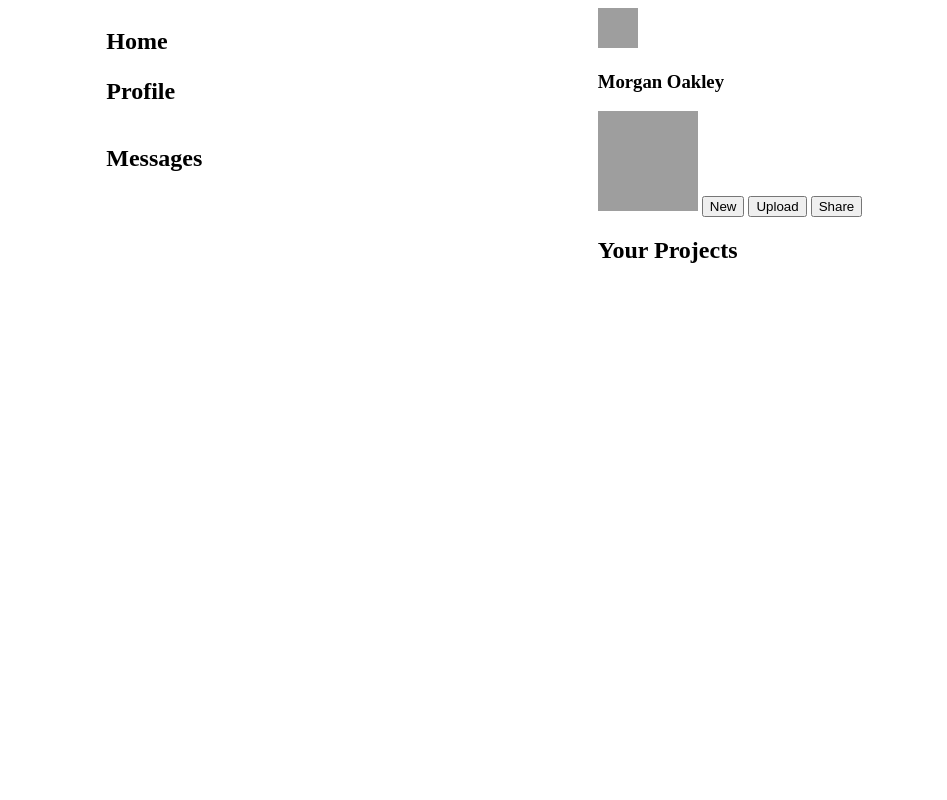
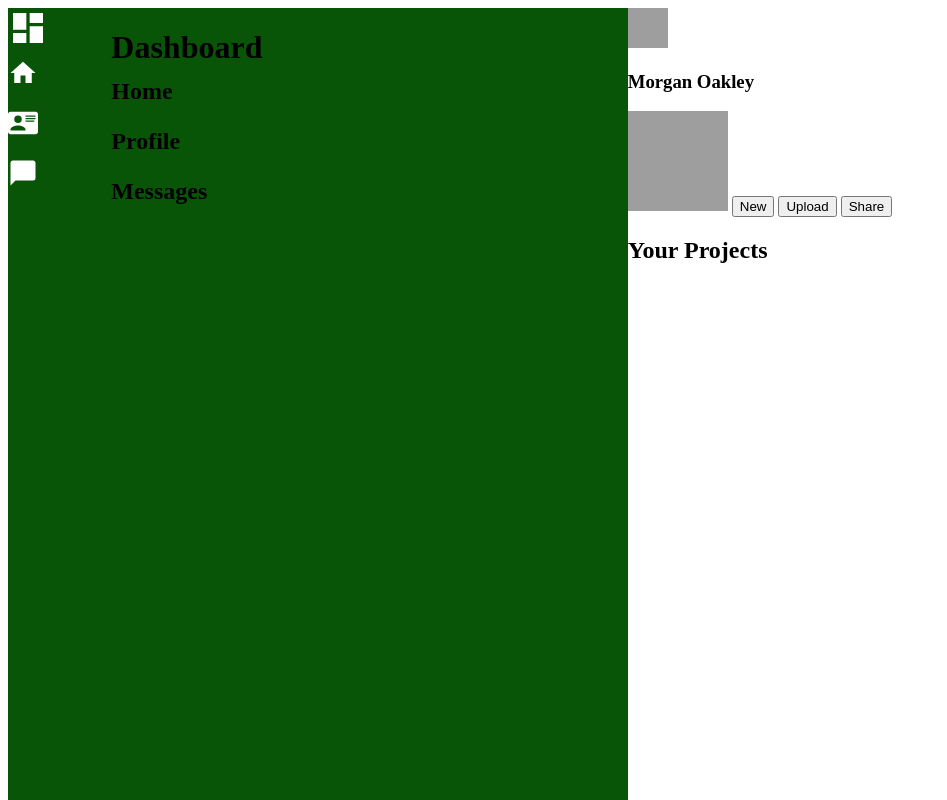
Before and after one commit to matterramun/grid-admin-dashboard, a plain HTML site: page index.html in a window 1280 px wide. Shown: the top 800 px of the page, without its empty margins (0-947 px from the left). Drawn offline with Linux system fonts and the light colour scheme; grey boxes are pictures that could not be loaded.

Commit message:
Shift page title and nav out of containers, into left-sidebar.
- this puts all the sidebar content in the same grid preventing us from
    having to set a second grid for a title container.

```diff
--- a/index.html
+++ b/index.html
@@ -8,15 +8,14 @@
 </head>
 <body>
     <div class="left-sidebar">
-        <div class="page-title"></div>
-        <div class="nav-container">
+        <img src="./assets/icons/view-dashboard.svg" alt="" style="height:40px; width:40px;">
+        <h1>Dashboard</h1>
         <img src="./assets/icons/home.svg" alt="Home Icon" class="nav-icon">
         <h2>Home</h2>
         <img src="./assets/icons/card-account-details.svg" alt="Profile Icon" class="nav-icon">
         <h2>Profile</h2>
         <img src="./assets/icons/message.svg" alt="Message Icon" class="nav-icon">
         <h2>Messages</h2>
-        </div>
     </div>
     <div class="header">
         <div class="top-bar">
--- a/styles.css
+++ b/styles.css
@@ -12,9 +12,7 @@ img {
 .left-sidebar {
     grid-column: 1 / 2;
     grid-row: 1 / 3;
-}
-
-.nav-container {
+    background-color: rgb(8, 85, 8);
     display: grid;
     grid-template-columns: 1fr 5fr;
     grid-template-rows: repeat(auto-fit, 50px);
@@ -23,11 +21,6 @@ img {
 .nav-icon {
     height: 30px;
     width: 30px;
-    fill:#FFF;
-}
-
-.nav-icon path{
-    fill: white;
 }
 
 .header{
```
Lines whose indentation alone changed are shown as unchanged.
